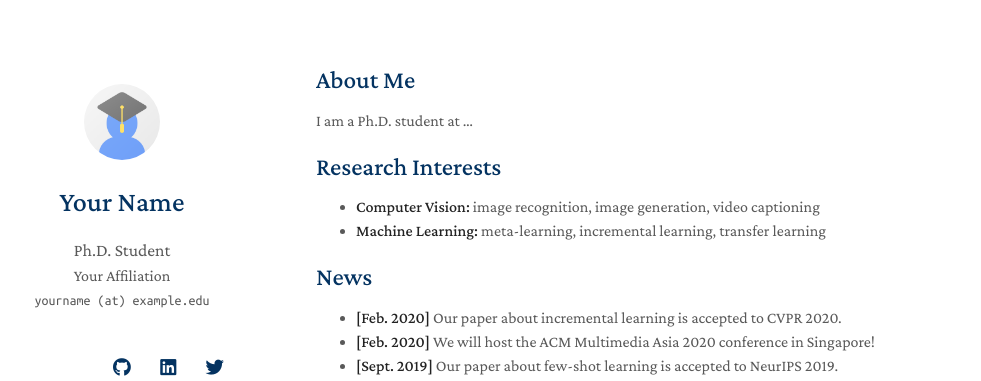
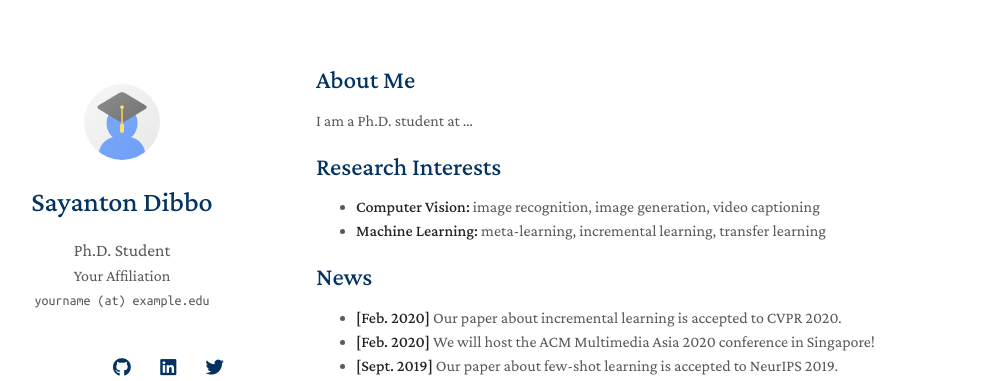
Before and after one commit to SayantonDibbo/SayantonDibbo.github.io, a Jekyll site: the page built from index.md, in a window 1280 px wide. Shown: the top 381 px of the page, without its empty margins (154-1135 px from the left). Built offline with Jekyll 4.4.1, drawn with Linux system fonts in a browser that asks for light colours; nearby versions of some CDN libraries; a style sheet for code colours, icons or effects is not loaded; our own code applies the rules of GitHub Pages for plain Markdown files.

Commit message:
Update _config.yml

```diff
--- a/_config.yml
+++ b/_config.yml
@@ -1,5 +1,5 @@
 # Basic Information
-title: Your Name
+title: Sayanton Dibbo
 position: Ph.D. Student
 affiliation: Your Affiliation
 email: yourname (at) example.edu
```
